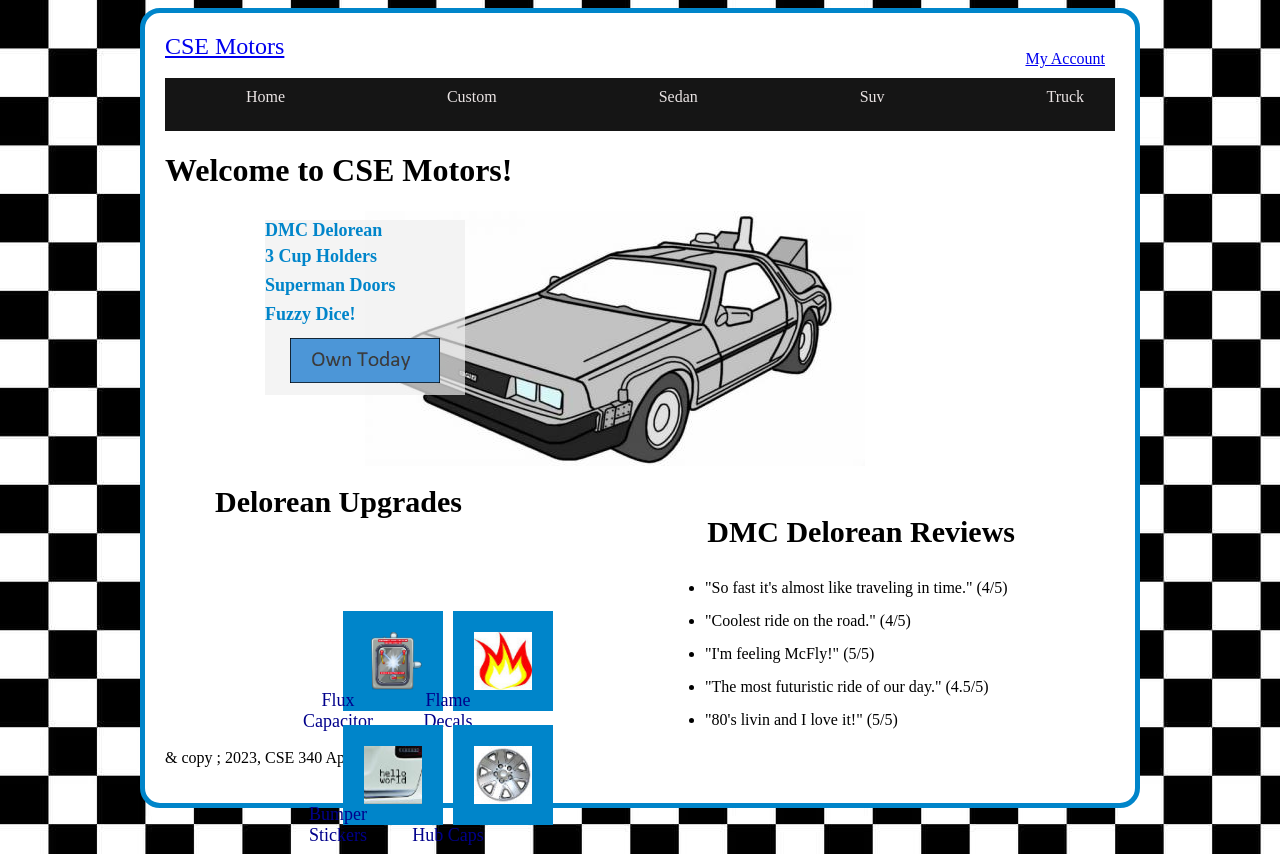
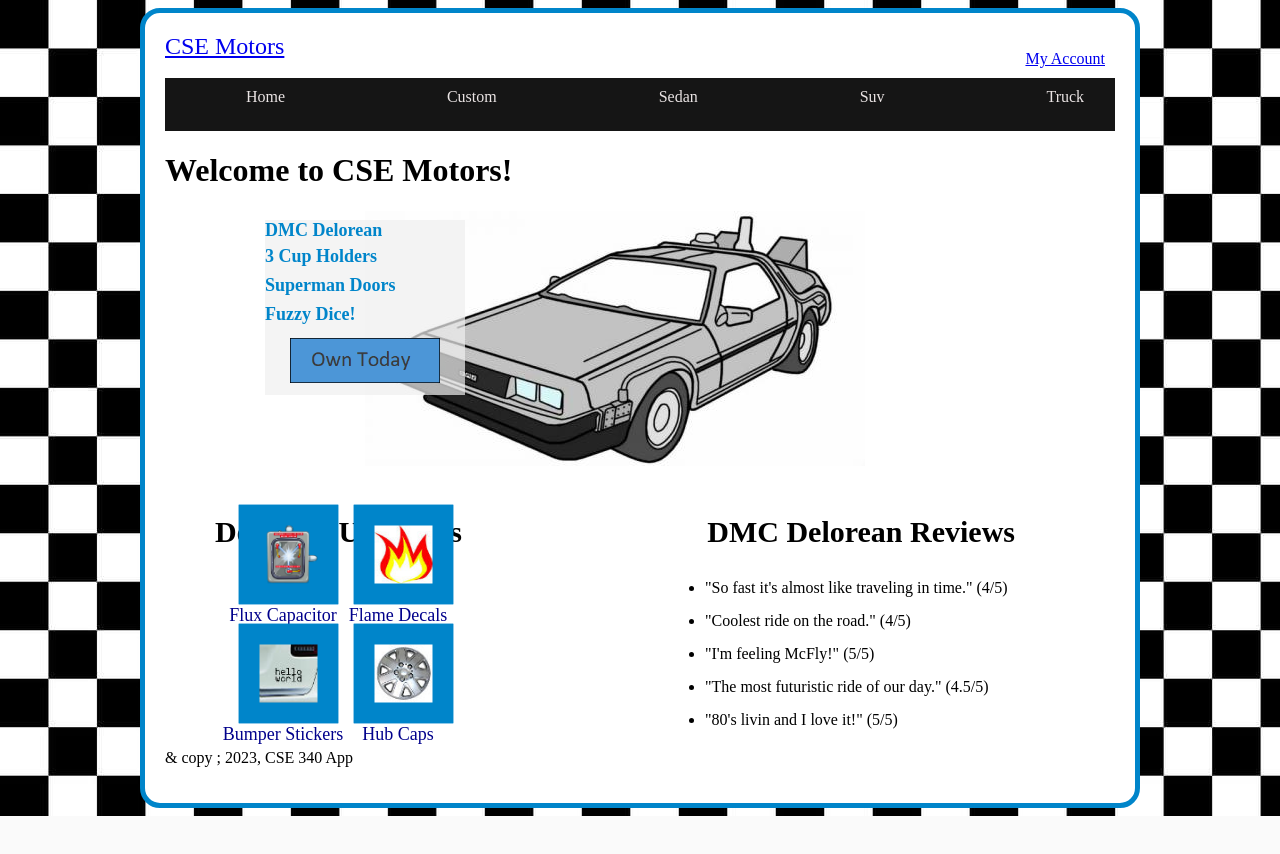
Before and after one commit to gourth/cse340starterproject, a Node server app: page / in a window 1280 px wide. After the commit the page ends 816 px from the top, so only its background shows below. Run offline with Node 20, Linux system fonts and the light colour scheme; some libraries are stand-ins or nearby versions.

Commit message:
fix for larger screen

```diff
--- a/public/css/styles.css
+++ b/public/css/styles.css
@@ -287,20 +287,34 @@ footer {
   }
 
   .left {
-    margin-top: 40px;
+    margin-top: 70px;
     text-align: left;
   }
 
   .image-container {
     position: absolute;
-    top: 65%;
-    left: 35%;
+    top: 52%;
+    left: 27%;
     transform: translate(-50%, -50%);
     display: grid;
     grid-template-columns: repeat(2, 1fr);
-    grid-gap: 10px;
+    grid-gap: 15px;
+
 
   }
+
+  .caption {
+    position: absolute;
+    bottom: -25px;
+    left: -55px;
+    width: 200px;
+    color: darkblue;
+    padding: 8px;
+    text-align: center;
+    font-size: 18px;
+    white-space: nowrap;
+  }
+
 
   .review-container {
     margin-left: 500px;
```
